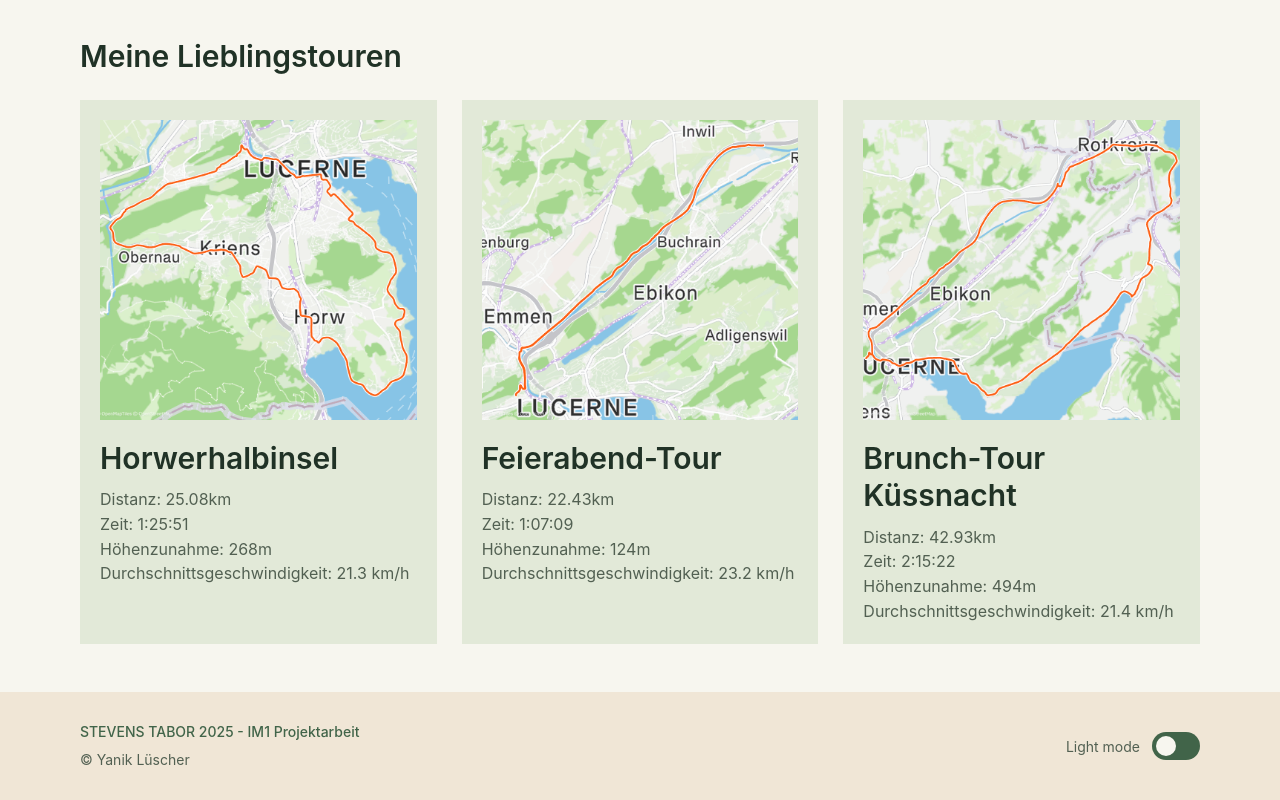
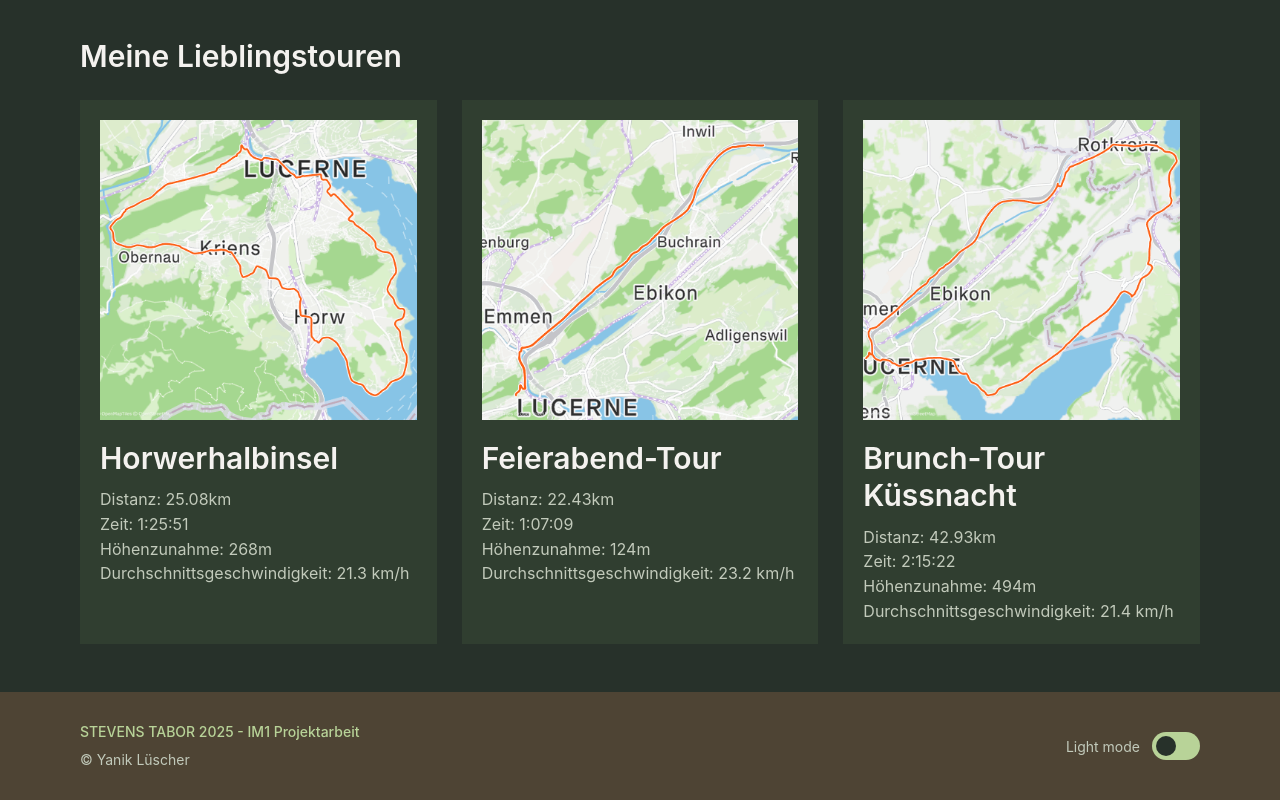
Before and after one commit to YanikLuescherStudent/IM1_Gravelbike, a plain HTML site: page index.html in a window 1280 px wide. Both pictures are taken after a click on the button 1176 px from the left and 1925 px from the top of the page. Shown: the part 1179-1979 px from the top of the page. Drawn offline with Linux system fonts and the light colour scheme.

Commit message:
Light/Dark mode integrieren

```diff
--- a/css/style.css
+++ b/css/style.css
@@ -16,6 +16,7 @@
 /* 1. FARBEN
    Alle Farben stehen als Variablen hier. Der Dark-Mode überschreibt sie,
    sobald am <html>-Element data-theme="dark" gesetzt ist (siehe js/theme.js). */
+
 :root {
     --background: #f7f6ef;
     --primary: #e2e9d8;
@@ -25,7 +26,7 @@
     --text-secondary: #526052;
 }
 
-:root[data-theme="dark"] {
+[data-theme="dark"] {
     --background: #27312a;
     --primary: #303e30;
     --secondary: #4e4434;
@@ -511,7 +512,7 @@ p:last-child {
 }
 
 /* Der Schalter selbst: ein Button, der wie ein Kippschalter aussieht */
-.theme-toggle {
+.toggle-theme {
     position: relative;
     width: 48px;
     height: 28px;
@@ -522,7 +523,7 @@ p:last-child {
     cursor: pointer;
 }
 
-.theme-toggle::after {
+.toggle-theme::after {
     content: "";
     position: absolute;
     top: 4px;
--- a/index.html
+++ b/index.html
@@ -9,7 +9,7 @@
 </head>
 
 
-<body>
+<body data-theme="light">
 <header class="site-header">
     <a class="logo" href="index.html">STEVENS TABOR / 2025</a>
     <nav class="site-nav">
@@ -110,9 +110,8 @@
     </div>
     <div class="theme-switch">
         <span id="theme-label">Light mode</span>
-        <button class="theme-toggle" id="theme-toggle" type="button" role="switch" aria-checked="false" aria-label="Dark mode umschalten"></button>
+        <button class="toggle-theme"></button>
     </div>
 </footer>
-
 </body>
 </html>
--- a/js/theme-toggle.js
+++ b/js/theme-toggle.js
@@ -1,5 +1,5 @@
 document.addEventListener("DOMContentLoaded", () => {
-    const toggle = document.querySelector("#toggle-theme");
+    const toggle = document.querySelector(".toggle-theme");
     if (!toggle) return;
     const saved = localStorage.getItem("theme") || "light";
     document.body.dataset.theme = saved;
```
